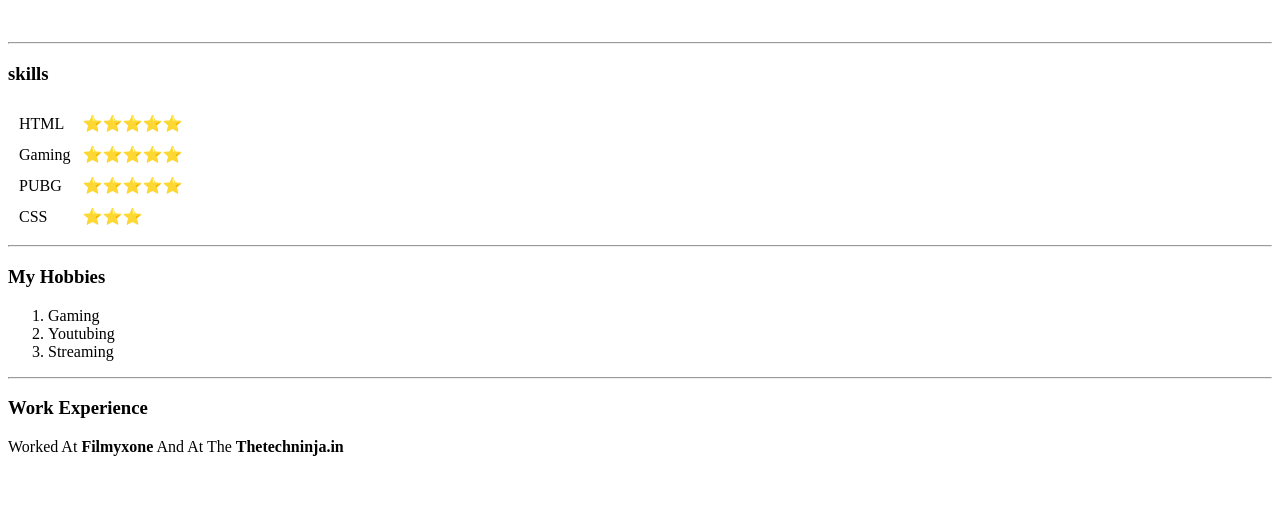
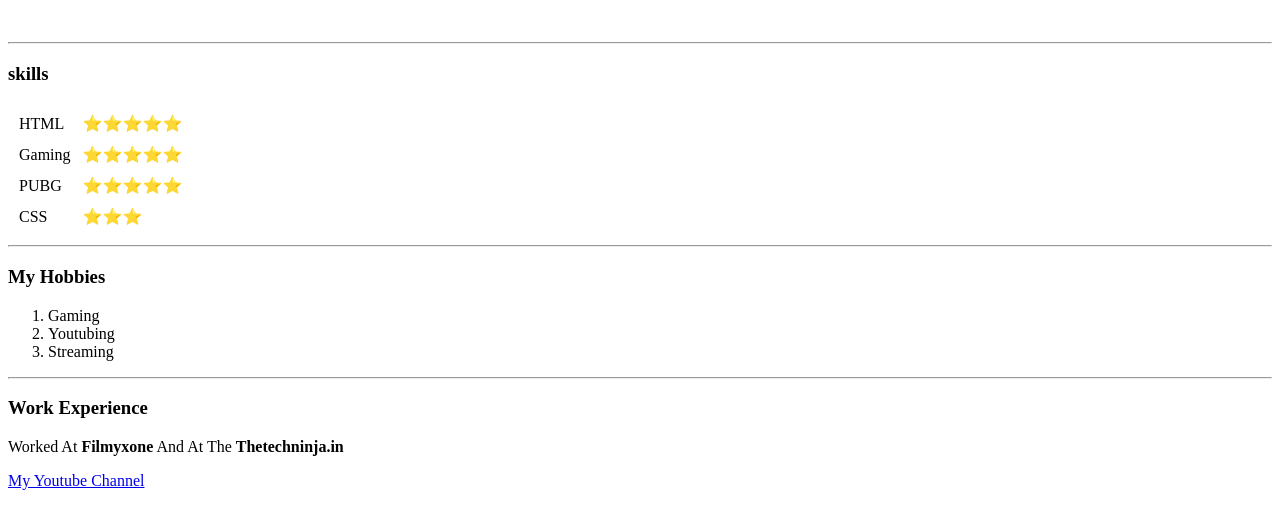
Before and after one commit to Abhishekjha9/cv, a plain HTML site: page index.html in a window 1280 px wide. Shown: the part 164-692 px from the top of the page. Drawn offline with Linux system fonts and the light colour scheme.

Commit message:
Update index.html

```diff
--- a/index.html
+++ b/index.html
@@ -46,5 +46,6 @@
   <hr>
   <h3>Work Experience </h3>
   <p>Worked At <strong>Filmyxone</strong> And At The <strong>Thetechninja.in</strong>  </p>
+  <a href="https://www.youtube.com/channel/UCZLYWFOkrV7WcxQN_YpObWw">My Youtube Channel</a>
 </body>
 </html>
```
